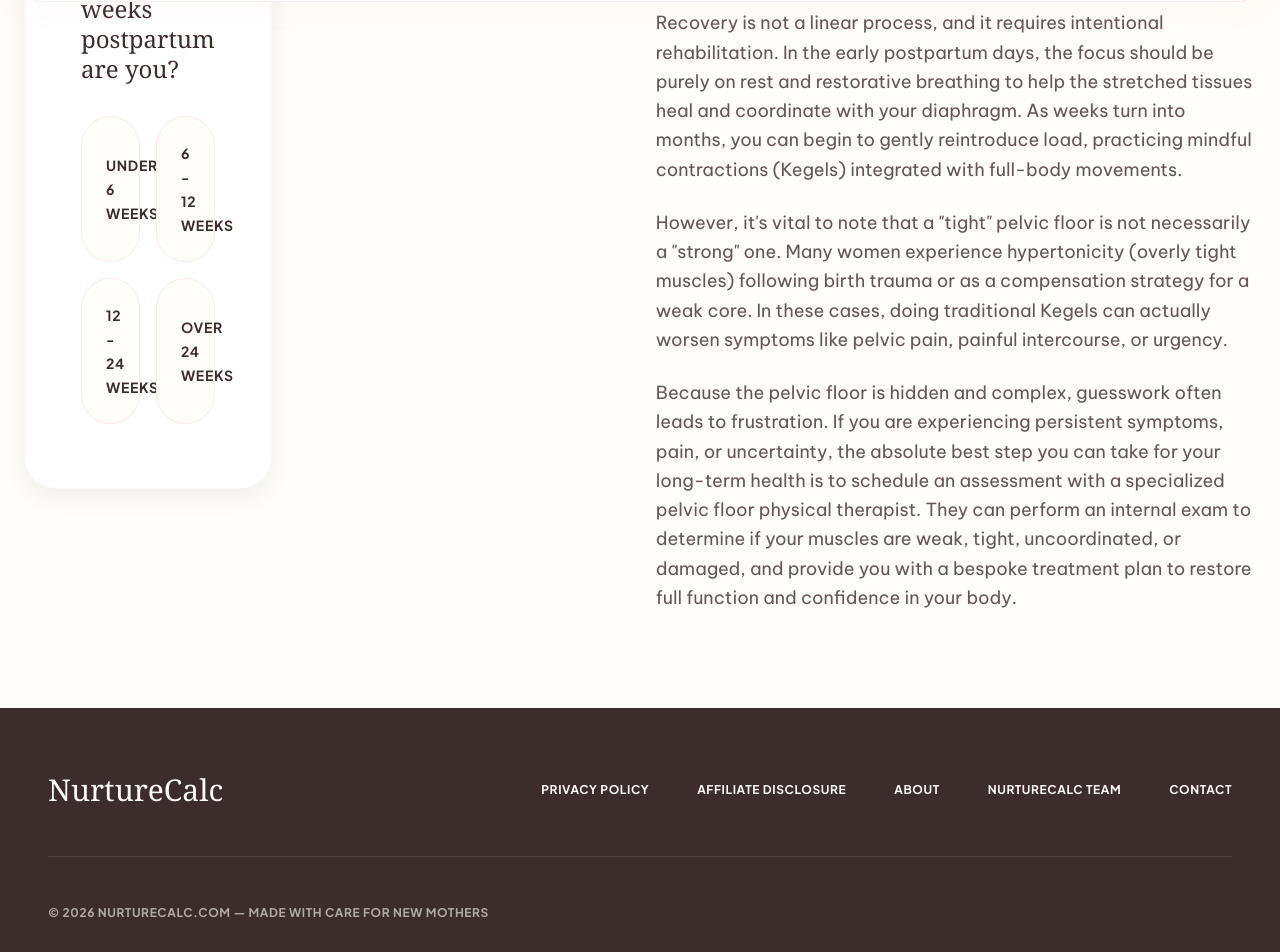
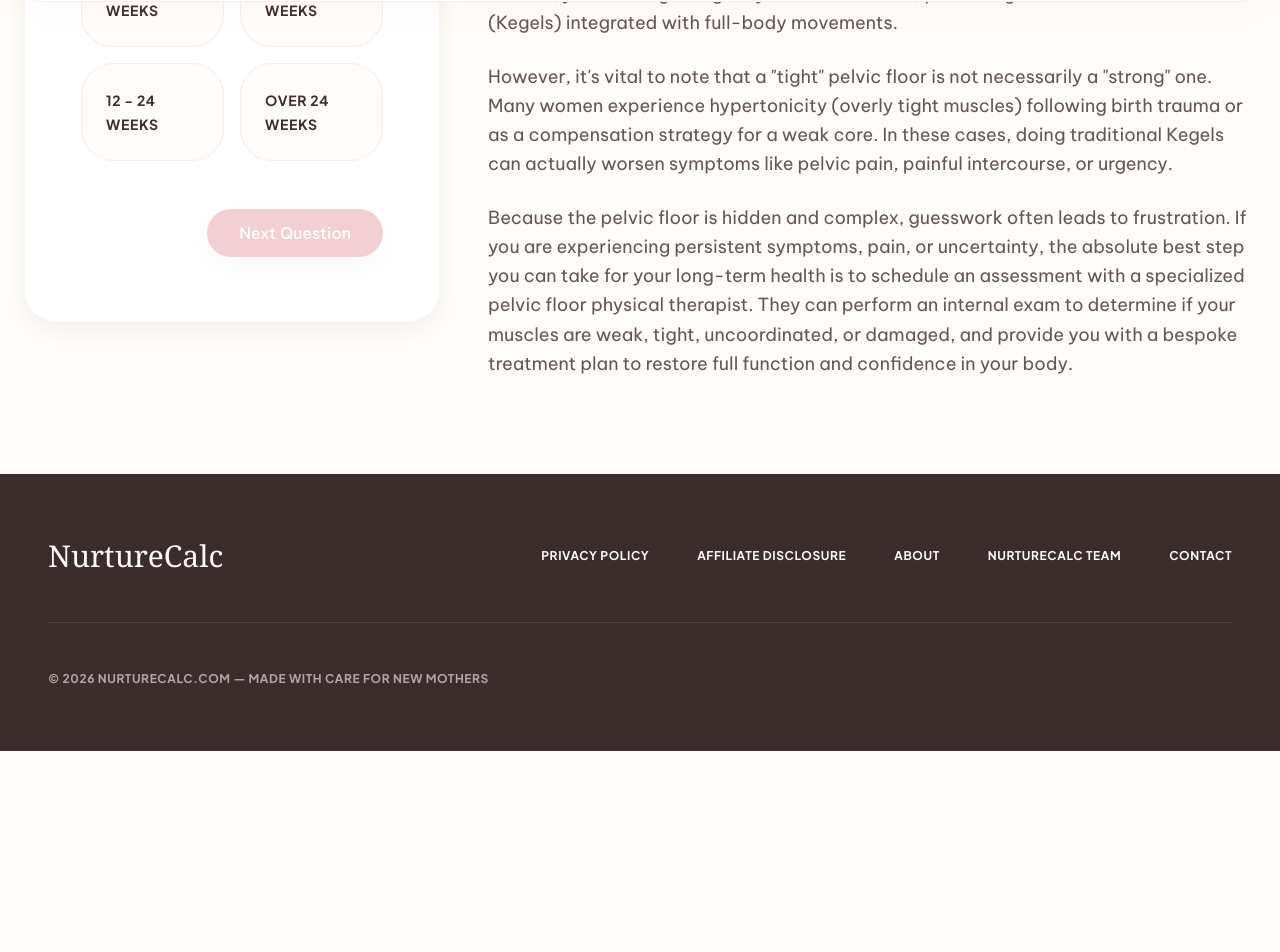
Before and after one commit to josefmomo214/NurtureCalc, a Next.js app: page /pelvic-floor-recovery in a window 1280 px wide. Shown: the part 774-1726 px from the top of the page. After the commit the page ends 1525 px from the top, so only its background shows below. Built offline with nearby package versions, Linux system fonts and the light colour scheme.

Commit message:
Fix bugs in Pelvic Floor Recovery Estimator: progress, ads, and navigation

```diff
--- a/src/app/pelvic-floor-recovery/PelvicFloorRecoveryContent.tsx
+++ b/src/app/pelvic-floor-recovery/PelvicFloorRecoveryContent.tsx
@@ -49,12 +49,21 @@ const questions = [
 
 export default function PelvicFloorRecoveryContent() {
   const [currentStep, setCurrentStep] = useState(0);
+  const [selectedOptionIndex, setSelectedOptionIndex] = useState<number | null>(null);
   const [scores, setScores] = useState<number[]>([]);
   const [result, setResult] = useState<{ stage: string; message: string } | null>(null);
 
-  const handleSelectOption = (score: number) => {
+  const handleSelectOption = (index: number) => {
+    setSelectedOptionIndex(index);
+  };
+
+  const handleNext = () => {
+    if (selectedOptionIndex === null) return;
+
+    const score = questions[currentStep].options[selectedOptionIndex].score;
     const newScores = [...scores, score];
     setScores(newScores);
+    setSelectedOptionIndex(null);
 
     if (currentStep < questions.length - 1) {
       setCurrentStep(currentStep + 1);
@@ -66,6 +75,7 @@ export default function PelvicFloorRecoveryContent() {
 
   const handleReset = () => {
     setCurrentStep(0);
+    setSelectedOptionIndex(null);
     setScores([]);
     setResult(null);
   };
@@ -101,7 +111,6 @@ export default function PelvicFloorRecoveryContent() {
                   <div className="space-y-2">
                     <div className="flex justify-between font-label text-xs font-bold text-[#3D2C2C]/50 uppercase tracking-widest">
                       <span>Question {currentStep + 1} of {questions.length}</span>
-                      <span>{Math.round(progressPercentage)}%</span>
                     </div>
                     <div className="w-full h-1 bg-[#F9E4E8] rounded-full overflow-hidden">
                       <div
@@ -121,14 +130,30 @@ export default function PelvicFloorRecoveryContent() {
                       {questions[currentStep].options.map((option, idx) => (
                         <button
                           key={idx}
-                          onClick={() => handleSelectOption(option.score)}
-                          className="text-left p-6 rounded-xl border border-[#E8A0A8]/20 bg-[#FFFDF9] hover:bg-[#F9E4E8] hover:border-[#E8A0A8] transition-all group"
+                          onClick={() => handleSelectOption(idx)}
+                          className={`text-left p-6 rounded-xl border transition-all group ${
+                            selectedOptionIndex === idx
+                              ? 'bg-[#E8A0A8]/10 border-[#E8A0A8]'
+                              : 'bg-[#FFFDF9] border-[#E8A0A8]/20 hover:bg-[#F9E4E8] hover:border-[#E8A0A8]'
+                          }`}
                         >
-                          <span className="font-label text-sm font-bold text-[#3D2C2C] group-hover:text-[#E8A0A8] transition-colors">
+                          <span className={`font-label text-sm font-bold transition-colors ${
+                            selectedOptionIndex === idx ? 'text-[#E8A0A8]' : 'text-[#3D2C2C] group-hover:text-[#E8A0A8]'
+                          }`}>
                             {option.text}
                           </span>
                         </button>
                       ))}
+                    </div>
+
+                    <div className="pt-4 flex justify-end">
+                      <Button
+                        onClick={handleNext}
+                        disabled={selectedOptionIndex === null}
+                        className="bg-[#E8A0A8] hover:bg-[#D58A92] text-white px-8"
+                      >
+                        {currentStep === questions.length - 1 ? 'See Results' : 'Next Question'}
+                      </Button>
                     </div>
                   </div>
                 </div>
@@ -157,7 +182,7 @@ export default function PelvicFloorRecoveryContent() {
         </div>
 
         {/* Global Desktop Ad Sidebar */}
-        <aside className="hidden md:block w-72 shrink-0">
+        <aside className="hidden">
           <div className="ad-sidebar sticky top-32 w-full h-[600px] bg-slate-100 rounded-xl border border-dashed border-slate-300 flex items-center justify-center text-slate-400 font-label text-sm">
             Ad Placeholder
           </div>
@@ -185,7 +210,7 @@ export default function PelvicFloorRecoveryContent() {
       </main>
 
       {/* Global Mobile Ad */}
-      <div className="md:hidden px-6 py-8 border-t border-[#E8A0A8]/10">
+      <div className="hidden">
         <div className="ad-sidebar w-full h-48 bg-slate-100 rounded-xl border border-dashed border-slate-300 flex items-center justify-center text-slate-400 font-label text-sm">
           Ad Placeholder
         </div>
```
